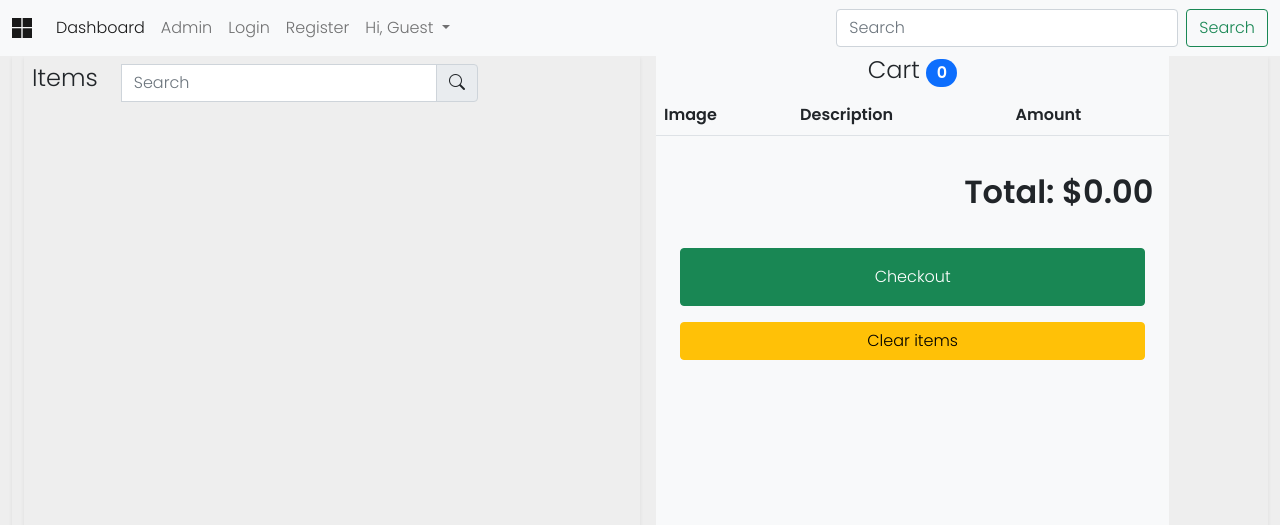
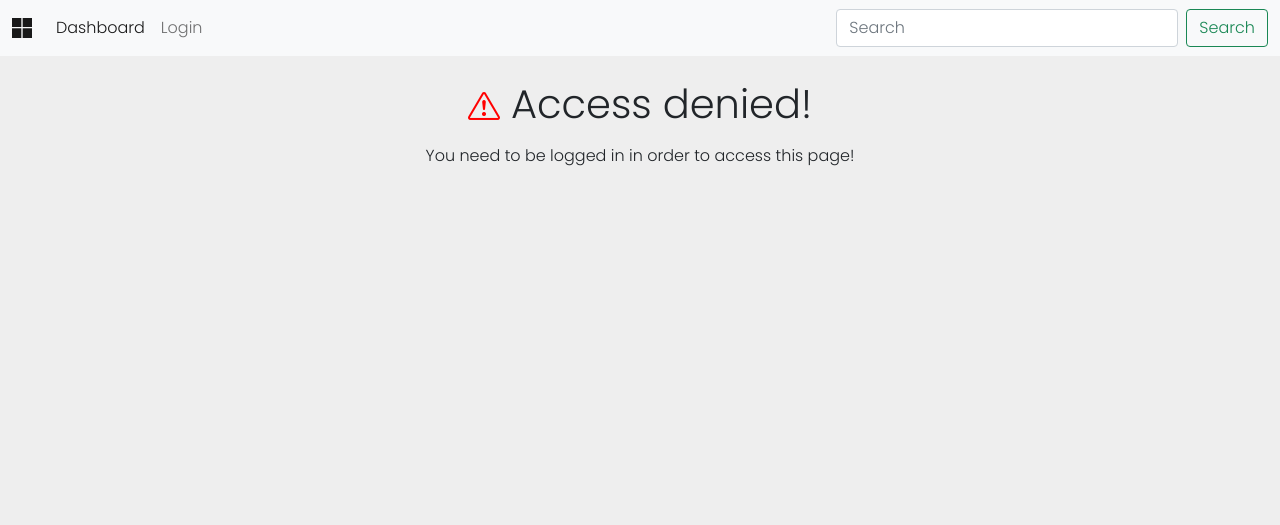
Before and after one commit to Temkum/simple-pos, a PHP site: page / in a window 1280 px wide. Shown: the top 525 px of the page. Run offline with PHP 8.4, Linux system fonts and the light colour scheme; data that the repository does not hold is empty; some libraries are stand-ins or nearby versions.

Commit message:
User access roles and route binding

```diff
--- a/app/controllers/Home.php
+++ b/app/controllers/Home.php
@@ -1,3 +1,9 @@
 <?php
 
-require viewsPath('home');
+if (Auth::access('cashier')) {
+  require viewsPath('home');
+} else {
+  Auth::setMessage('You need to be logged in in order to access this page!');
+
+  require viewsPath('auth/access');
+}
--- a/app/models/Auth.php
+++ b/app/models/Auth.php
@@ -43,7 +43,6 @@ class Auth
 
   public static function setMessage($msg)
   {
-
     $_SESSION['message'] = $msg;
   }
 
--- a/app/views/auth/login.view.php
+++ b/app/views/auth/login.view.php
@@ -1,6 +1,6 @@
  <?php
- require viewsPath('partials/header');
-    ?>
+  require viewsPath('partials/header');
+  ?>
 
  <div class="signup container-fluid col-lg-4 col-xg-6 col-md-6 col-sm-8 border mt-5 p-3 shadow">
    <center class="text-uppercase mb-5">
@@ -36,7 +36,7 @@
 
    <div class="row mt-3">
      <span>
-       Don't have an account? <a href="index.php?page_name=signup">Signup here</a>
+       Don't have an account? <a href="index.php?page_name=signup">Create user</a>
      </span>
    </div>
  </div>
--- a/app/views/partials/nav.view.php
+++ b/app/views/partials/nav.view.php
@@ -10,19 +10,27 @@
         <li class="nav-item">
           <a class="nav-link active" aria-current="page" href="index.php?page_name=home">Dashboard</a>
         </li>
+
+        <?php if (Auth::access('admin')) : ?>
         <li class="nav-item">
           <a class="nav-link" href="index.php?page_name=admin">Admin</a>
         </li>
+        <?php endif; ?>
+
+        <?php if (!Auth::loggedIn()) : ?>
         <li class="nav-item">
           <a class="nav-link" href="index.php?page_name=login">Login</a>
         </li>
+        <?php endif; ?>
+
+        <?php if (Auth::loggedIn()) : ?>
         <li class="nav-item">
-          <a class="nav-link" href="index.php?page_name=signup">Register</a>
+          <a class="nav-link" href="index.php?page_name=signup">Create user</a>
         </li>
         <li class="nav-item dropdown">
           <a class="nav-link dropdown-toggle" href="index.php?page_name=pos" id="navbarDropdown" role="button"
             data-bs-toggle="dropdown" aria-expanded="false">
-            Hi, <?= auth('username') ?>
+            Hi, <?= auth('username') ?> (<?= Auth::getUserData('role') ?>)
           </a>
           <ul class="dropdown-menu" aria-labelledby="navbarDropdown">
             <li><a class="dropdown-item" href="index.php?page_name=profile">Profile</a></li>
@@ -31,6 +39,7 @@
               <hr class="dropdown-divider">
             </li>
             <li><a class="dropdown-item" href="index.php?page_name=logout">Logout</a></li>
+            <?php endif; ?>
           </ul>
         </li>
       </ul>
```
Also changed, not shown: Todo.md (+1 -0 lines), app/controllers/Signup.php (+7 -1 lines).
